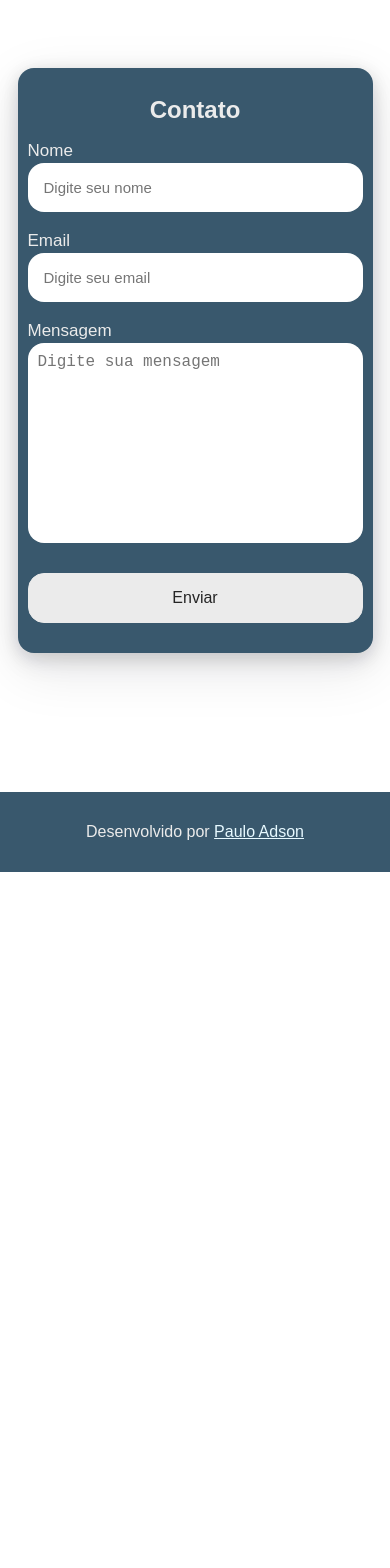
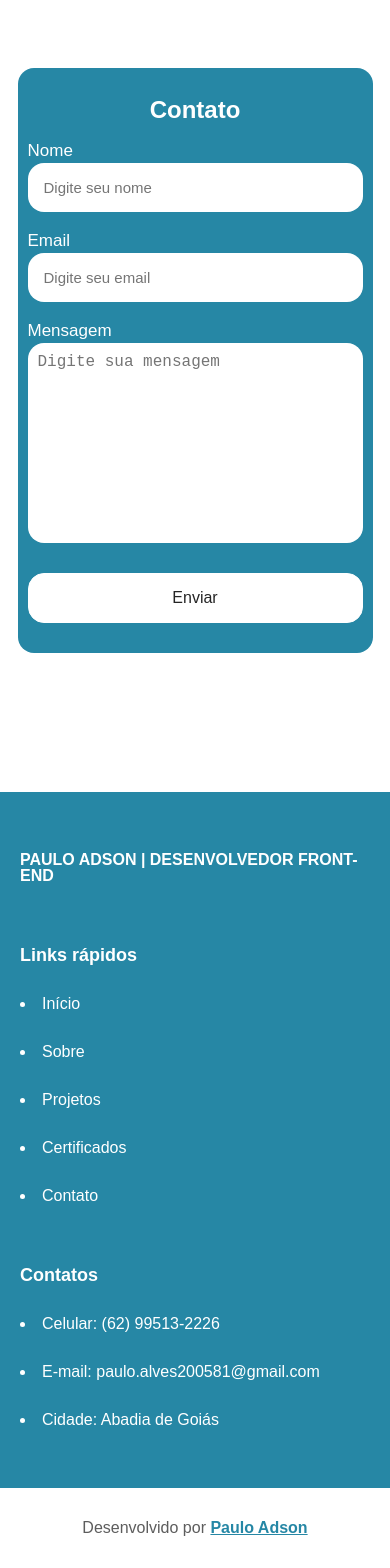
Before and after one commit to PauloAdson/portfolio, a React (Create React App) app: page /contato in a window 390 px wide. Shown: the part 162-1730 px from the top of the page. Before the commit the page ends 1034 px from the top, so only its background shows below. Built offline with nearby package versions, Linux system fonts and the light colour scheme; a web font is replaced by a local one.

Commit message:
alterando o nome das cores root, e adicionando mais coisas ao footer

```diff
--- a/src/components/Contato/styles.css
+++ b/src/components/Contato/styles.css
@@ -8,7 +8,7 @@ main.contato_main {
 }
 
 section#contato {
-    background-color: var(--bg-principal);
+    background-color: var(--cor-terciaria);
     display: flex;
     align-items: center;
     justify-content: center;
@@ -16,11 +16,10 @@ section#contato {
     padding: 10px 45px;
     width: 500px;
     border-radius: 16px;
-    box-shadow: rgba(17, 17, 26, 0.1) 0px 4px 16px, rgba(17, 17, 26, 0.1) 0px 8px 24px, rgba(17, 17, 26, 0.1) 0px 16px 56px;
 }
 
 section#contato h2 {
-    color: var(--branco);
+    color: var(--cor-secundaria);
     font-size: 24px;
     margin: 2rem;
 }
@@ -34,7 +33,7 @@ section#contato form {
 form label {
     font-size: 17px;
     margin-bottom: 4px;
-    color: var(--branco);
+    color: var(--cor-secundaria);
 }
 
 form input {
@@ -47,7 +46,7 @@ form input {
 }
 
 form input:focus {
-    background-color: #f1f1f1;
+    background-color: var(--cor-secundaria-escuro);
 }
 
 form textarea {
@@ -61,23 +60,23 @@ form textarea {
 }
 
 form textarea:focus {
-    background-color: #e6e4e4;
+    background-color: var(--cor-secundaria-escuro);
 }
 
 form button {
-    background: var(--branco);
-    color: var(--preto);
+    background: var(--cor-secundaria);
+    color: var(--cor-primaria);
     padding: 15px;
     font-size: 16px;
     cursor: pointer;
-    border: 1px solid var(--branco);
+    border: 1px solid var(--cor-secundaria);
     border-radius: 16px;
     margin-bottom: 20px;
     transition: 0.5s;
 }
 
 form button:hover {
-    background-color: rgba(255, 255, 255, 0.7);
+    background-color: var(--cor-secundaria-escuro);
 }
 
 /* Smartphones */
--- a/src/components/Footer/Footer.jsx
+++ b/src/components/Footer/Footer.jsx
@@ -1,12 +1,41 @@
 import React from "react";
 import './styles.css';
+import logo from '../../assets/images/logo-icon-cinza.png'
 
 export class Footer extends React.Component {
     render() {
         return (
-            <footer>
-                <p>Desenvolvido por <a href="/">Paulo Adson</a></p>
-            </footer>
+            <>
+                <footer>
+                    <nav className="footer_nav">
+                        <div className="footer_nav-logo">
+                            <a href="./">
+                                <img className="img-logo" src={logo} alt="logo code" />
+                            </a>
+                            <a className="logo-name uppercase" href="/">Paulo Adson | Desenvolvedor Front-End</a>
+                        </div>
+
+                        <ul className="footer_links-container">
+                            <h4 className="footer_nav-titulo">Links rápidos</h4>
+                            <li><a href="/">Início</a></li>
+                            <li><a href="/#sobre">Sobre</a></li>
+                            <li><a href="/projetos">Projetos</a></li>
+                            <li><a href="/certificados">Certificados</a></li>
+                            <li><a href="/contato">Contato</a></li>
+                        </ul>
+
+                        <ul className="footer_links-container">
+                            <h4 className="footer_nav-titulo">Contatos</h4>
+                            <li><a href="https://wa.me/62995132226?text=Ol%C3%A1%2C%20gostaria%20de%20realizar%20um%20or%C3%A7amento." target="_blank" rel="noopener">Celular: (62) 99513-2226</a></li>
+                            <li><a href="mailto:paulo.alves200581@gmail.com" target="_blank" rel="noopener">E-mail: paulo.alves200581@gmail.com</a></li>
+                            <li><a href="https://www.google.com/maps/place/Abadia+de+Goi%C3%A1s,+GO,+75345-000/@-16.789487,-49.4357483,13.75z/data=!4m15!1m8!3m7!1s0x935e599a5a9fa6bb:0xc79231dc803d5b28!2sAbadia+de+Goi%C3%A1s,+GO,+75345-000!3b1!8m2!3d-16.763996!4d-49.4352476!16zL20vMGJ3Y2dn!3m5!1s0x935e599a5a9fa6bb:0xc79231dc803d5b28!8m2!3d-16.763996!4d-49.4352476!16zL20vMGJ3Y2dn?entry=ttu&g_ep=EgoyMDI0MTExMS4wIKXMDSoASAFQAw%3D%3D" target="_blank" rel="noopener">Cidade: Abadia de Goiás</a></li>
+                        </ul>
+                    </nav>
+                </footer>
+                <div className="footer_copyright">
+                    <p>Desenvolvido por <a href="/">Paulo Adson</a></p>
+                </div>
+            </>
         );
     }
 }
--- a/src/components/Footer/styles.css
+++ b/src/components/Footer/styles.css
@@ -2,21 +2,101 @@ footer {
   display: flex;
   align-items: center;
   justify-content: center;
+  flex-direction: column;
+  box-sizing: border-box;
   width: 100%;
-  background-color: var(--bg-principal);
-  height: 80px;
+  padding: 0 2rem;
+  background-color: var(--cor-terciaria);
 }
 
-footer p {
-  color: var(--branco);
+nav.footer_nav {
+  display: flex;
+  justify-content: space-between;
+  align-items: baseline;
+  flex-wrap: wrap;
+  box-sizing: border-box;
+  gap: 62px;
+  max-width: 1640px;
+  width: 100%;
+  margin: 0 auto;
+  padding: 60px 0;
 }
 
-footer a {
-  color: var(--secundary-claro);
+div.footer_nav-logo {
+  display: flex;
+  align-items: center;
+  /* height: 50px; */
+}
+
+div.footer_nav-logo img.img-logo {
+  width: 5rem;
+  margin-right: 0.8rem;
+}
+
+div.footer_nav-logo .logo-name {
+  color: var(--cor-secundaria);
+  font-size: 1.6rem;
+}
+
+img.footer_nav-logo {
+  width: 60px;
+}
+
+ul.footer_links-container {
+  display: flex;
+  flex-direction: column;
+  gap: 22px;
+}
+
+ul.footer_links-container li {
+  list-style: disc inside;
+  color: var(--cor-secundaria);
+}
+
+ul.footer_links-container li a {
+  color: var(--cor-secundaria);
+}
+
+ul.footer_links-container li a:hover {
+  text-decoration: underline;
+  opacity: 0.8;
+}
+
+.footer_nav-titulo {
+  font-size: 1.8rem;
+  font-weight: 600;
+  color: var(--cor-secundaria);
+}
+
+div.footer_copyright {
+  display: flex;
+  justify-content: center;
+  align-items: center;
+  height: 80px;
+  width: 100%;
+  background-color: var(--cor-secundaria);
+}
+
+div.footer_copyright p {
+  color: var(--cor-primaria-opacidade);
+}
+
+div.footer_copyright a {
+  color: var(--cor-terciaria);
+  font-weight: 600;
   text-decoration: underline;
 }
 
-footer a:hover {
-  opacity: 0.98;
-  color: var(--secundary);
+div.footer_copyright a:hover {
+  opacity: 0.8;
 }
+
+@media screen and (max-width: 925px) {
+  nav.footer_nav {
+    flex-direction: column;
+  }
+
+  ul.footer_links-container {
+    gap: 32px;
+  }
+}
--- a/src/components/Header/Header.jsx
+++ b/src/components/Header/Header.jsx
@@ -1,7 +1,7 @@
 import React from "react";
 import './styles.css';
 import '../../index.css';
-import logoCinza from '../../assets/images/logo-icon-cinza.png';
+import logo from '../../assets/images/logo-icon-cinza.png';
 
 export class Header extends React.Component {
     constructor() {
@@ -27,7 +27,7 @@ export class Header extends React.Component {
                     <nav>
                         <div className="logo">
                             <a href="./">
-                                <img className="img-logo" src={logoCinza} alt="logo code" />
+                                <img className="img-logo" src={logo} alt="logo code" />
                             </a>
                             <a className="logo-name uppercase" href="/">Paulo Adson | Desenvolvedor Front-End</a>
                         </div>
@@ -39,8 +39,8 @@ export class Header extends React.Component {
                         </div>
 
                         <ul className={active ? 'nav-list uppercase active' : 'nav-list uppercase'}>
-                            <li><a onClick={this.closeMenu} className="menu-links" href="./">Home</a></li>
-                            <li><a onClick={this.closeMenu} className="menu-links" href="/#sobre">Sobre Mim</a></li>
+                            <li><a onClick={this.closeMenu} className="menu-links" href="./">Início</a></li>
+                            <li><a onClick={this.closeMenu} className="menu-links" href="/#sobre">Sobre</a></li>
                             <li><a onClick={this.closeMenu} className="menu-links" href="/projetos">Projetos</a></li>
                             <li><a onClick={this.closeMenu} className="menu-links" href="/certificados">Certificados</a></li>
                             <li><a onClick={this.closeMenu} className="menu-links" href="/contato">Contato</a></li>
--- a/src/components/Header/styles.css
+++ b/src/components/Header/styles.css
@@ -1,7 +1,7 @@
 header {
     /* margin-bottom: 6rem; */
     width: 100%;
-    background-color: var(--bg-principal);
+    background-color: var(--cor-terciaria);
     margin-left: auto;
     margin-right: auto;
     padding: 0 2rem;
@@ -19,16 +19,12 @@ header nav div .img-logo {
 }
 
 .logo-name {
-    color: var(--branco);
+    color: var(--cor-secundaria);
     font-size: 1.6rem;
 }
 
-.uppercase {
-    text-transform: uppercase;
-}
-
 li a.menu-links {
-    color: var(--branco);
+    color: var(--cor-secundaria);
     font-weight: 600;
     text-decoration: none;
     transition: 0.3s;
@@ -37,7 +33,7 @@ li a.menu-links {
 }
 
 li a.menu-links:hover {
-    opacity: 0.7;
+    opacity: 0.8;
     transition: 0.3s;
 }
 
@@ -72,7 +68,7 @@ header nav {
     height: 0.2rem;
     margin: 0.8rem;
     transition: 0.3s;
-    background-color: var(--branco);
+    background-color: var(--cor-secundaria);
 }
 
 @media screen and (max-width: 999px) {
@@ -94,7 +90,7 @@ header nav {
         right: 0;
         height: calc(100vh - 85px);
         width: 50vw;
-        background: var(--bg-principal);
+        background: var(--cor-terciaria);
         flex-direction: column;
         align-items: center;
         justify-content: space-around;
--- a/src/components/Home/Home.jsx
+++ b/src/components/Home/Home.jsx
@@ -21,7 +21,7 @@ export class Home extends React.Component {
                     <section className="sobre-mim">
 
                         <div className="background-sobre">
-                            <img loading="lazy" className="foto-de-paulo" src="https://raw.githubusercontent.com/PauloAdson/portfolio/refs/heads/main/src/assets/images/paulo-adson.png" alt="Foto de Paulo Adson" width="190" />
+                            <img loading="lazy" className="foto-de-paulo" src="https://raw.githubusercontent.com/PauloAdson/portfolio/refs/heads/main/src/assets/images/paulo-adson.png" alt="Foto de Paulo Adson" />
                             <h1 className="bold">Paulo Adson <br />
                                 <span className="text-uppercase"> Desenvoldor Front-End</span>
                             </h1>
--- a/src/index.css
+++ b/src/index.css
@@ -2,22 +2,22 @@
 
 :root {
     font-size: 62.5%;
-    --preto: #252525;
-    --cinza-claro: #979797be;
-    --bg-principal: #39586D;
-    --secundary: #4cc2e6;
-    --secundary-claro: #e7f9ff;
-    --terciary: #2687a5;
-    --branco: #ebebeb;
     --font: 'Inria Sans', sans-serif;
 
     --cor-primaria: #252525;
+    --cor-primaria-claro: #979797be;
     --cor-primaria-opacidade: #252525bd;
-    --cor-secundaria: #ebebeb;
-    --cor-secundaria-escuro: #91919194;
-    --cor-terciaria: #39586D;
-    --cor-terciaria-media: #2687a5;
+
+    --cor-secundaria: #FFFFFF;
+    --cor-secundaria-escuro: #ebebeb;
+
+    --cor-terciaria: #2687a5;
+    --cor-terciaria-escuro: #39586D;
     --cor-terciaria-claro: #4cc2e6;
+}
+
+.uppercase {
+    text-transform: uppercase;
 }
 
 html,
```
Also changed, not shown: src/components/Home/styles.css (+19 -17 lines), src/components/Projetos/styles.css (+8 -8 lines), src/assets/images/foto-perfil-paulo-adson.png (added).
